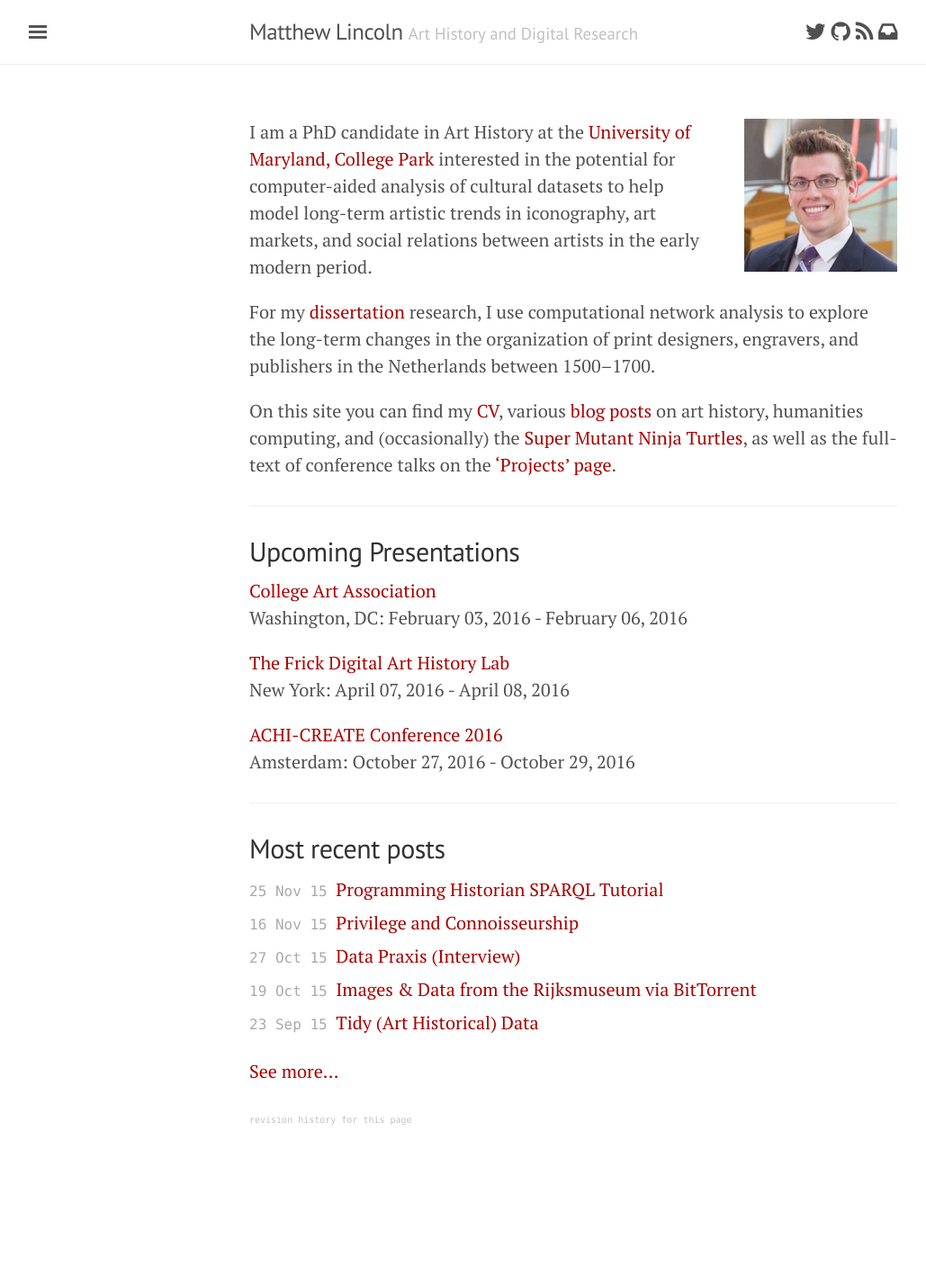
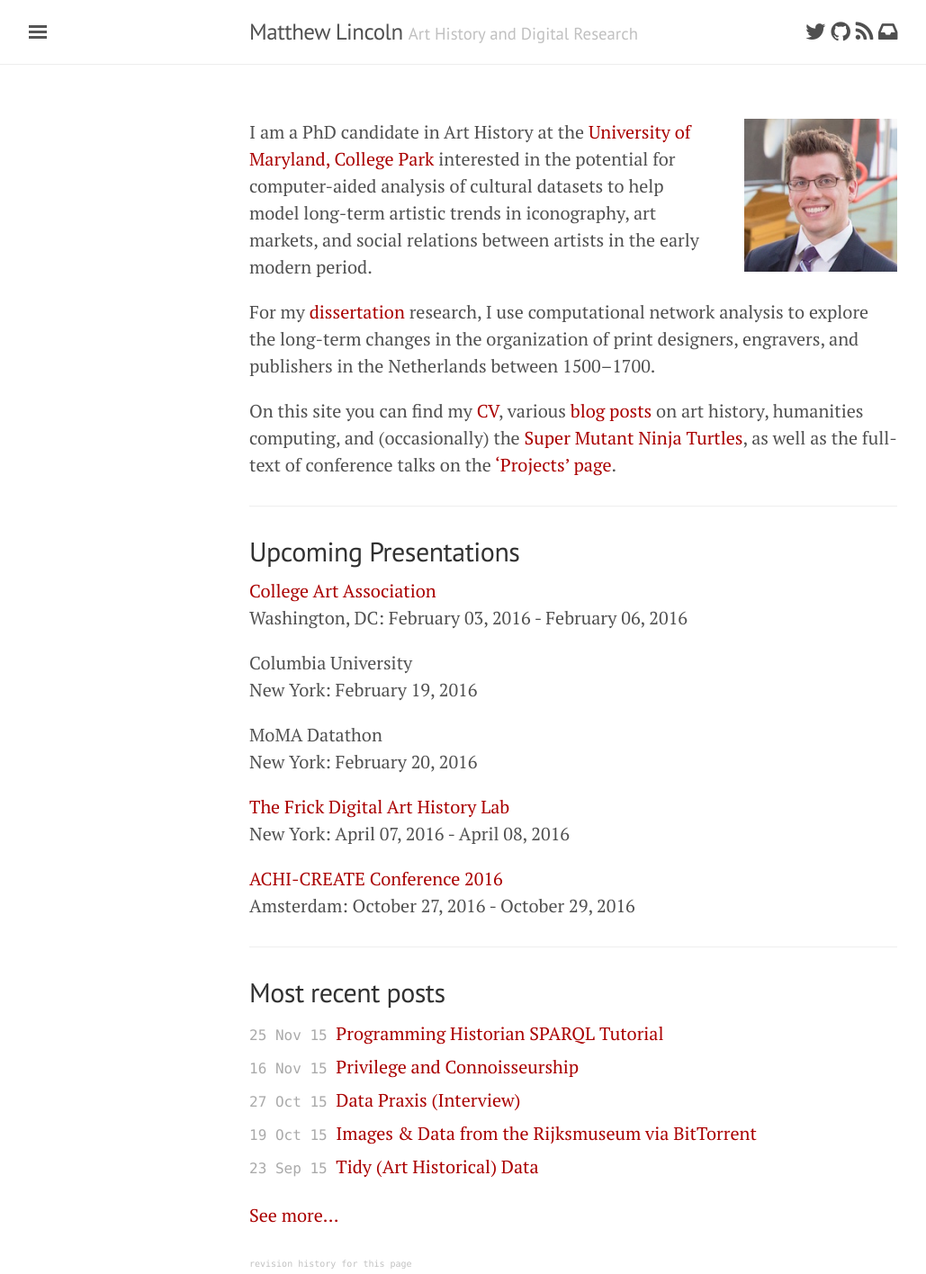
Before and after one commit to mdlincoln/mdlincoln.github.io, a Jekyll site: the page built from index.md, in a window 1280 px wide. Shown: the whole page at 90% size, without its empty margins (3-1032 px from the left). Built offline with Jekyll 4.4.1, drawn with Linux system fonts in a browser that asks for light colours; nearby versions of some CDN libraries; before the commit the page ends 1256 px from its top, so only the background shows below that.

Commit message:
nyc talks

```diff
--- a/_data/travel.yaml
+++ b/_data/travel.yaml
@@ -11,5 +11,11 @@
 - venue: The Frick Digital Art History Lab
   location: New York
   url: http://www.frick.org/research/DAHL
-  datestart: 2016-04-07  00:00:00 -0500
-  dateend: 2016-04-08  00:00:00 -0500
+  datestart: 2016-04-07 00:00:00 -0500
+  dateend: 2016-04-08 00:00:00 -0500
+- venue: Columbia University
+  location: New York
+  datestart: 2016-02-19 00:00:00 -0500
+- venue: MoMA Datathon
+  location: New York
+  datestart: 2016-02-20 00:00:00 -0500
```
